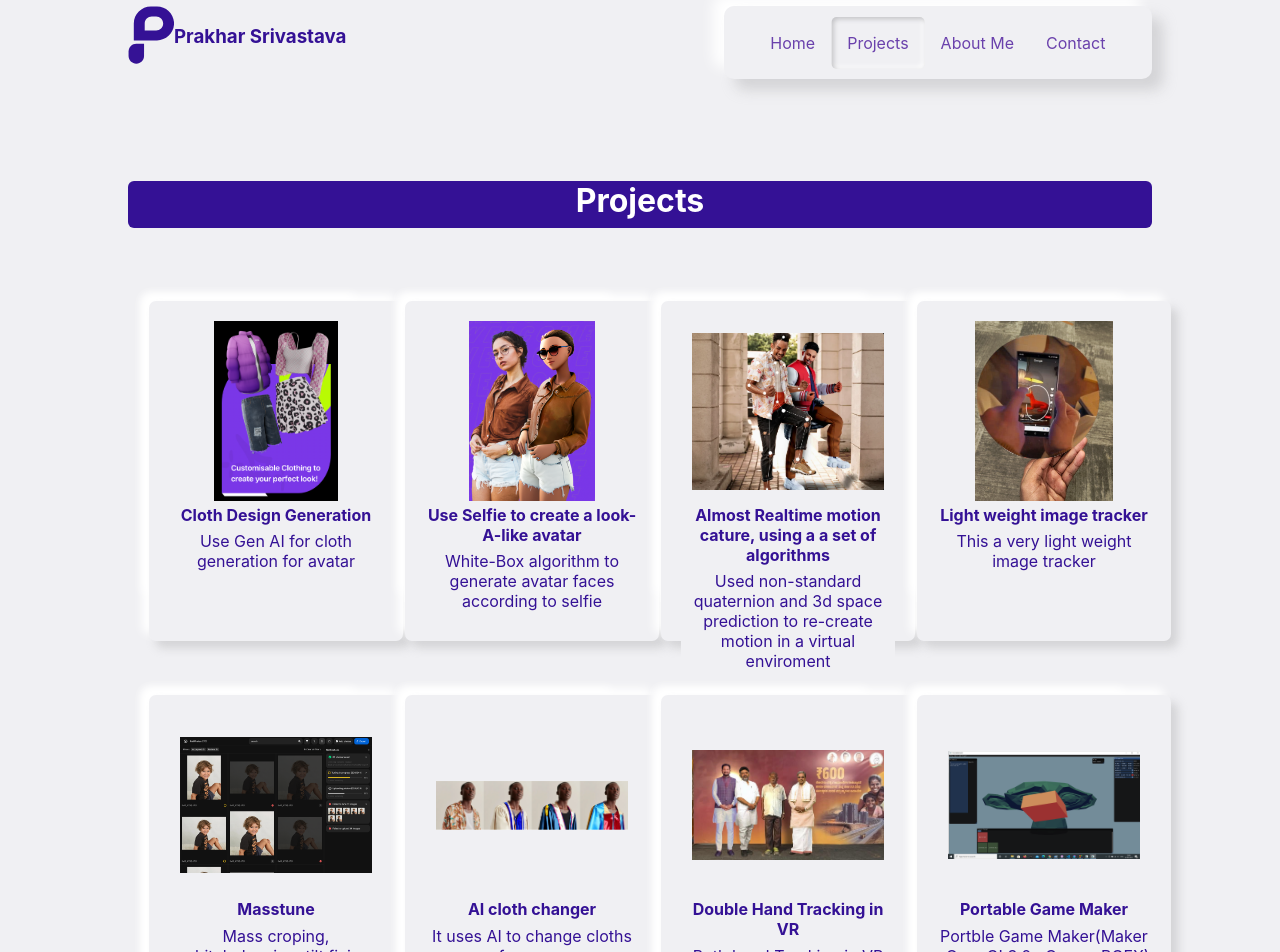
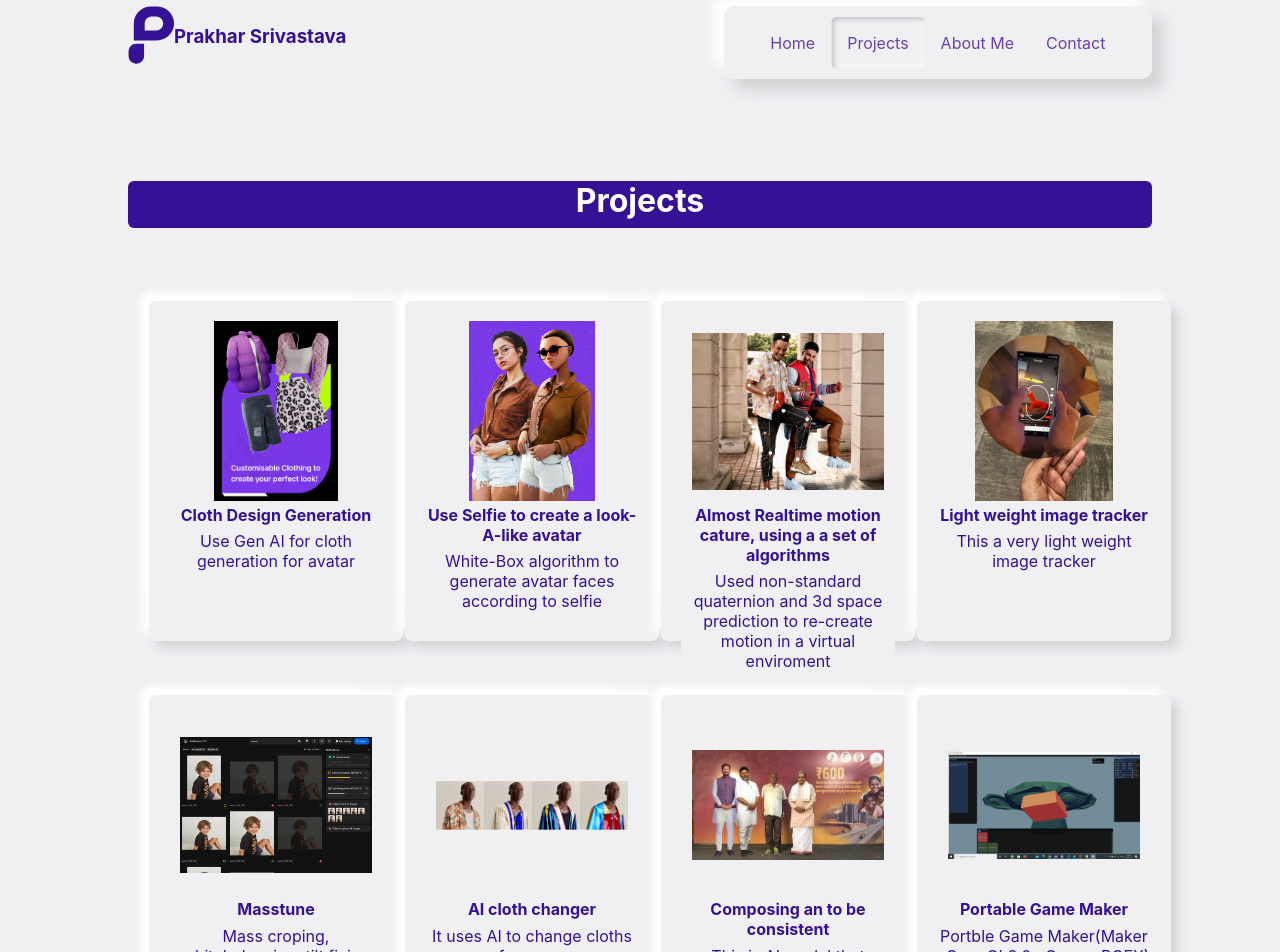
Before and after one commit to prakhar-s-srivastava/PortfolioNew, a React (Create React App) app: page /Projects in a window 1280 px wide. Shown: the top 952 px of the page. Built offline with nearby package versions, Linux system fonts and the light colour scheme.

Commit message:
Update Projects.js

```diff
--- a/src/Components/Projects.js
+++ b/src/Components/Projects.js
@@ -130,9 +130,9 @@ function Projects()
               Link={recloth2 }
             />
             <FlippingCard
-              ProjectName="Double Hand Tracking in VR "
-              ProjectSummary="Both hand Tracking in VR using Mediapie-hands"
-              ProjectDescription="Tracking both hands using Mediapipe hands and in VR without Google Cardboard "
+              ProjectName="Composing an to be consistent "
+              ProjectSummary="This is AI model that merges 2 images."
+              ProjectDescription=" Makes 2 images look like they have shot from same camera and perspective regardless or lighting and camera conditions "
               Link="https://youtu.be/Xuv-G2d9JYM"
               ProjectImage={imgComp}
             />
```
